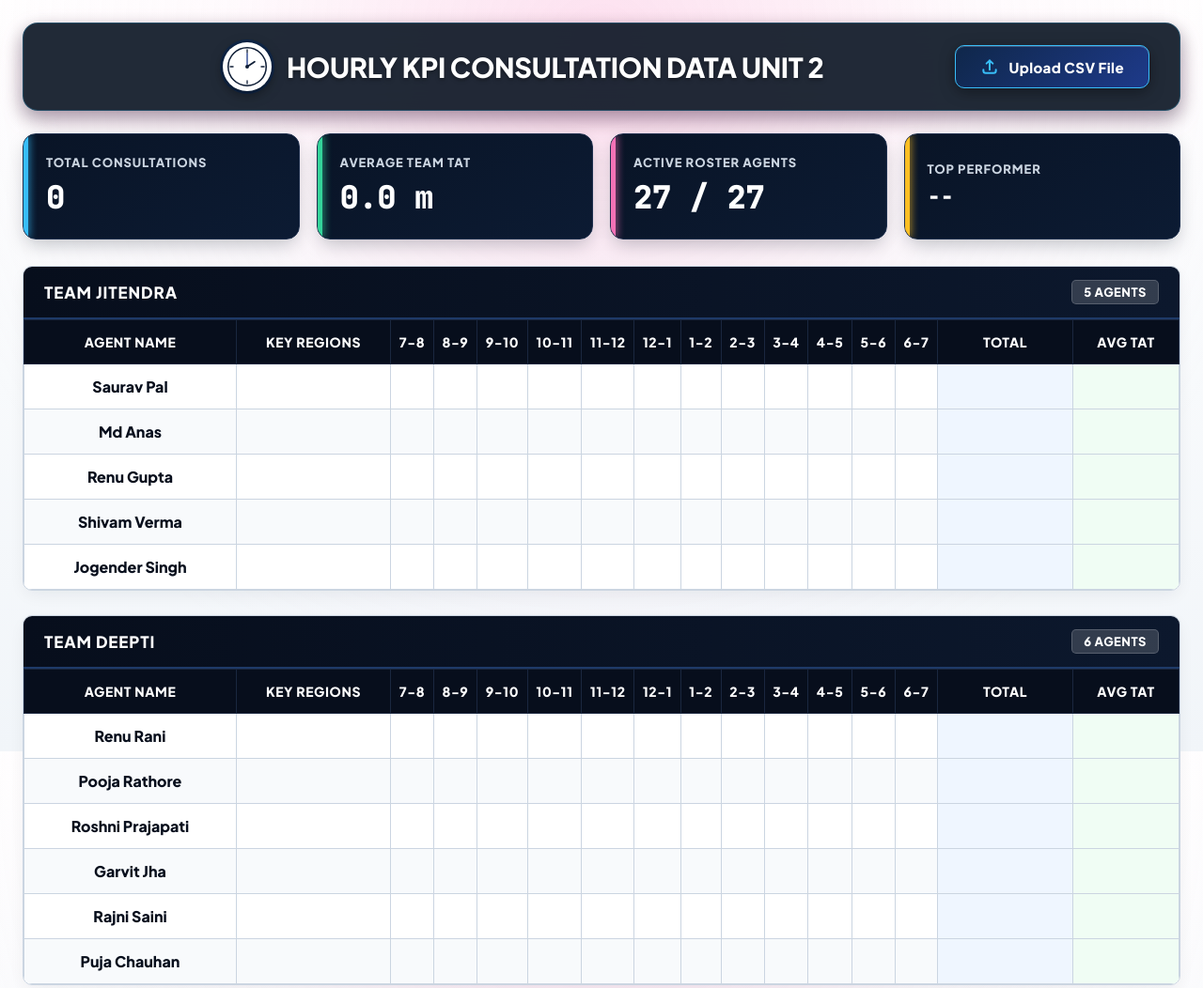
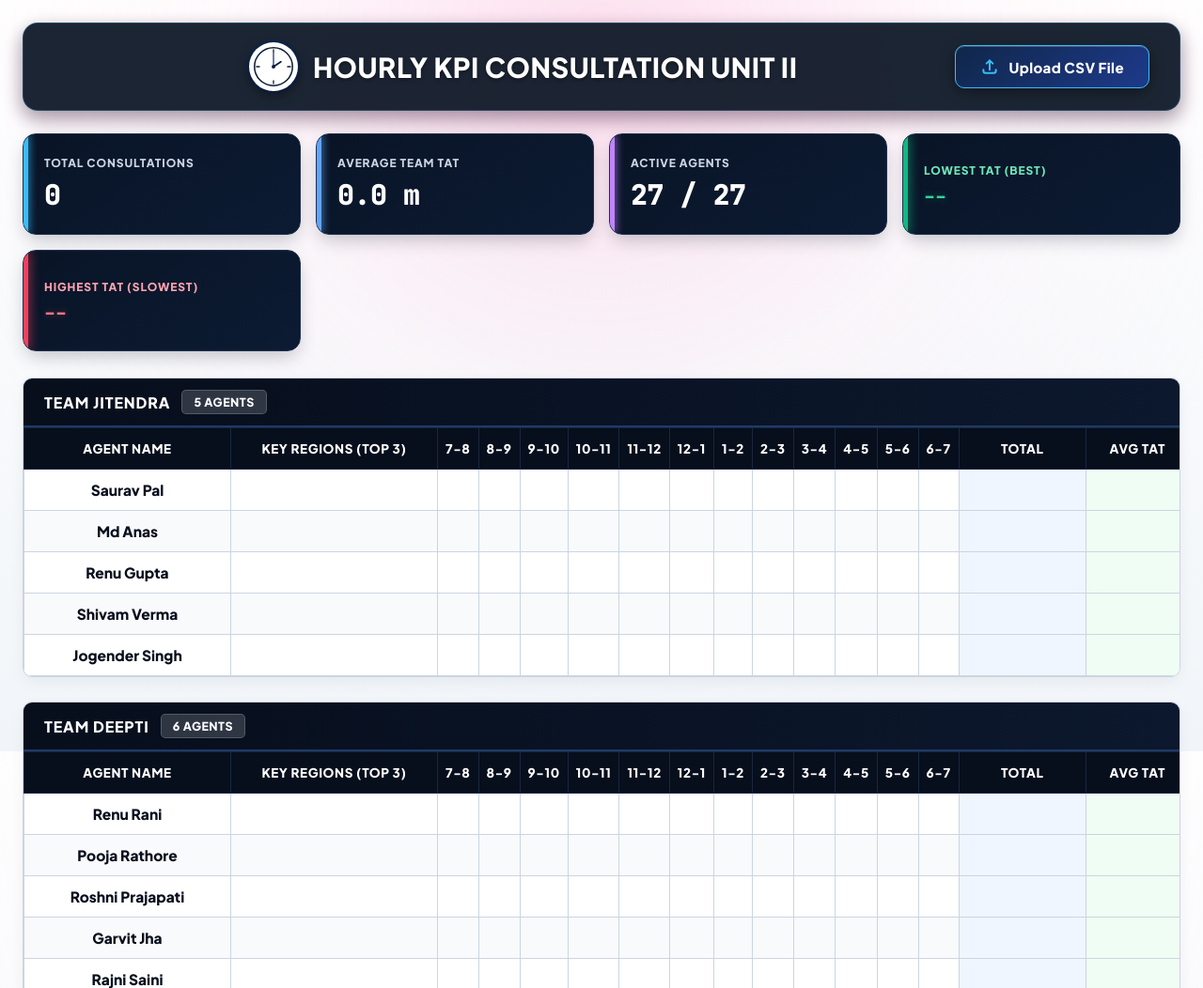
Before and after one commit to jitendra55651kr-hub/-Hourly-KPI-Consultation-UNIT-II, a plain HTML site: page index.html in a window 1280 px wide. Shown: the top 1052 px of the page at 94% size. Drawn offline with Linux system fonts and the light colour scheme.

Commit message:
Update index.html

```diff
--- a/index.html
+++ b/index.html
@@ -3,7 +3,7 @@
 <head>
   <meta charset="UTF-8">
   <meta name="viewport" content="width=device-width, initial-scale=1.0">
-  <title>HOURLY KPI CONSULTATION DATA UNIT 2</title>
+  <title>HOURLY KPI CONSULTATION  UNIT II</title>
   <link rel="preconnect" href="https://fonts.googleapis.com">
   <link rel="preconnect" href="https://fonts.gstatic.com" crossorigin>
   <link href="https://fonts.googleapis.com/css2?family=Plus+Jakarta+Sans:wght@700;800;900&family=JetBrains+Mono:wght@700;800;900&display=swap" rel="stylesheet">
@@ -13,12 +13,10 @@
       --navy-deep: #070e1c;
       --navy-card: #0c182d;
       --navy-card-border: #1e2f4d;
-      --navy-header: #091322;
       --pink-glow: rgba(244, 114, 182, 0.22);
       --accent-cyan: #38bdf8;
-      --accent-emerald: #34d399;
-      --accent-pink: #f472b6;
-      --accent-amber: #fbbf24;
+      --accent-emerald: #10b981;
+      --accent-rose: #f43f5e;
     }
 
     * {
@@ -40,13 +38,13 @@
     }
 
     .container {
-      max-width: 1820px;
+      max-width: 1840px;
       margin: 0 auto;
     }
 
     /* Top Command Header Bar */
     .top-bar {
-      background: rgba(9, 19, 34, 0.90);
+      background: rgba(9, 19, 34, 0.92);
       backdrop-filter: blur(16px);
       -webkit-backdrop-filter: blur(16px);
       border: 1px solid rgba(56, 189, 248, 0.25);
@@ -59,7 +57,6 @@
       gap: 20px;
       box-shadow: 0 10px 30px -5px rgba(244, 114, 182, 0.22), 0 8px 20px rgba(7, 14, 28, 0.4);
       margin-bottom: 24px;
-      position: relative;
     }
 
     .header-center-content {
@@ -71,7 +68,6 @@
       min-width: 320px;
     }
 
-    /* Watch: Pure White Dial, Navy Needles */
     .luxury-watch-white {
       width: 52px;
       height: 52px;
@@ -81,7 +77,6 @@
       align-items: center;
       justify-content: center;
       box-shadow: 0 4px 14px rgba(0, 0, 0, 0.45), 0 0 0 3px #0f274a;
-      position: relative;
       flex-shrink: 0;
     }
 
@@ -94,7 +89,7 @@
       font-size: 29px;
       font-weight: 900;
       color: #ffffff;
-      letter-spacing: -0.3px;
+      letter-spacing: 0.5px;
       text-shadow: 0 2px 4px rgba(0, 0, 0, 0.4);
     }
 
@@ -130,11 +125,11 @@
       color: #38bdf8;
     }
 
-    /* Clean Dark Navy KPI Board */
+    /* KPI Grid - 5 Cards Layout */
     .kpi-board {
       display: grid;
-      grid-template-columns: repeat(auto-fit, minmax(260px, 1fr));
-      gap: 18px;
+      grid-template-columns: repeat(auto-fit, minmax(240px, 1fr));
+      gap: 16px;
       margin-bottom: 28px;
     }
 
@@ -142,14 +137,14 @@
       background: linear-gradient(145deg, #091426 0%, #0c1b33 100%);
       border: 1px solid var(--navy-card-border);
       border-radius: 14px;
-      padding: 22px 24px;
+      padding: 20px 22px;
       box-shadow: 0 8px 20px -4px rgba(7, 14, 28, 0.25);
       position: relative;
       overflow: hidden;
       display: flex;
       flex-direction: column;
       justify-content: center;
-      min-height: 105px;
+      min-height: 108px;
     }
 
     .kpi-card-navy::before {
@@ -162,12 +157,13 @@
     }
 
     .card-cyan::before { background: var(--accent-cyan); box-shadow: 0 0 10px var(--accent-cyan); }
-    .card-emerald::before { background: var(--accent-emerald); box-shadow: 0 0 10px var(--accent-emerald); }
-    .card-pink::before { background: var(--accent-pink); box-shadow: 0 0 10px var(--accent-pink); }
-    .card-amber::before { background: var(--accent-amber); box-shadow: 0 0 10px var(--accent-amber); }
+    .card-blue::before { background: #60a5fa; box-shadow: 0 0 10px #60a5fa; }
+    .card-purple::before { background: #c084fc; box-shadow: 0 0 10px #c084fc; }
+    .card-green::before { background: var(--accent-emerald); box-shadow: 0 0 12px var(--accent-emerald); }
+    .card-red::before { background: var(--accent-rose); box-shadow: 0 0 12px var(--accent-rose); }
 
     .kpi-title {
-      font-size: 13px;
+      font-size: 12px;
       font-weight: 800;
       color: #cbd5e1;
       text-transform: uppercase;
@@ -176,11 +172,30 @@
 
     .kpi-number {
       font-family: 'JetBrains Mono', monospace;
-      font-size: 34px;
+      font-size: 30px;
       font-weight: 900;
       color: #ffffff;
       margin-top: 6px;
       letter-spacing: -0.5px;
+    }
+
+    .kpi-agent-name {
+      font-size: 19px;
+      font-weight: 900;
+      margin-top: 6px;
+      white-space: nowrap;
+      overflow: hidden;
+      text-overflow: ellipsis;
+    }
+
+    .text-best-green {
+      color: #34d399;
+      text-shadow: 0 0 10px rgba(52, 211, 153, 0.4);
+    }
+
+    .text-worst-red {
+      color: #fb7185;
+      text-shadow: 0 0 10px rgba(251, 113, 133, 0.4);
     }
 
     /* Team Panels & Data Tables */
@@ -196,19 +211,53 @@
     .team-title-banner {
       background: linear-gradient(90deg, #070e1c 0%, #0c182d 100%);
       color: #ffffff;
-      padding: 14px 22px;
-      font-size: 17px;
+      padding: 12px 22px;
+      font-size: 16px;
       font-weight: 900;
       letter-spacing: 0.9px;
       display: flex;
+      flex-wrap: wrap;
       justify-content: space-between;
       align-items: center;
+      gap: 12px;
       border-bottom: 2px solid #1e3a68;
+    }
+
+    .team-tat-stats {
+      display: flex;
+      align-items: center;
+      gap: 10px;
+    }
+
+    .tat-pill-green {
+      background: rgba(16, 185, 129, 0.16);
+      border: 1px solid rgba(16, 185, 129, 0.5);
+      color: #34d399;
+      font-size: 12px;
+      font-weight: 800;
+      padding: 4px 12px;
+      border-radius: 6px;
+      display: inline-flex;
+      align-items: center;
+      gap: 5px;
+    }
+
+    .tat-pill-red {
+      background: rgba(244, 63, 94, 0.16);
+      border: 1px solid rgba(244, 63, 94, 0.5);
+      color: #fb7185;
+      font-size: 12px;
+      font-weight: 800;
+      padding: 4px 12px;
+      border-radius: 6px;
+      display: inline-flex;
+      align-items: center;
+      gap: 5px;
     }
 
     .team-badge {
       background: rgba(255, 255, 255, 0.16);
-      font-size: 13px;
+      font-size: 12.5px;
       font-weight: 800;
       padding: 4px 12px;
       border-radius: 5px;
@@ -230,18 +279,18 @@
       background-color: #070e1c !important;
       color: #ffffff !important;
       font-weight: 900;
-      font-size: 14px;
+      font-size: 13.5px;
       letter-spacing: 0.6px;
-      padding: 14px 8px;
+      padding: 13px 8px;
       border: 1px solid #1a273f;
       white-space: nowrap;
       text-transform: uppercase;
     }
 
     tbody td {
-      padding: 13px 8px;
+      padding: 12px 8px;
       border: 1px solid #cbd5e1;
-      font-size: 16px;
+      font-size: 15.5px;
       font-weight: 800;
       font-family: 'JetBrains Mono', monospace;
       white-space: nowrap;
@@ -261,35 +310,34 @@
       font-family: 'Plus Jakarta Sans', sans-serif;
       font-weight: 800;
       color: #070e1c;
-      font-size: 16px;
+      font-size: 15.5px;
       min-width: 220px;
     }
 
     .col-region-tag {
       font-family: 'Plus Jakarta Sans', sans-serif;
-      font-size: 13.5px;
+      font-size: 13px;
       font-weight: 800;
       color: #334155;
-      min-width: 160px;
+      min-width: 220px;
       text-align: center;
     }
 
     .region-pill {
       background: #f1f5f9;
       border: 1px solid #cbd5e1;
-      padding: 5px 12px;
+      padding: 4px 10px;
       border-radius: 6px;
       display: inline-block;
+      line-height: 1.4;
     }
 
-    /* Clickable interactive cells */
     .cell-val-active {
       font-weight: 900;
-      font-size: 16.5px;
+      font-size: 16px;
       color: #070e1c;
       background-color: rgba(244, 114, 182, 0.08);
       cursor: pointer;
-      position: relative;
     }
 
     .cell-val-active:hover {
@@ -297,32 +345,23 @@
       color: #ffffff !important;
       transform: scale(1.05);
       box-shadow: 0 4px 10px rgba(244, 114, 182, 0.4);
-      z-index: 10;
-    }
-
-    .cell-val-blank {
-      /* Clean blank cell */
     }
 
     .col-total-summary {
       background-color: #eff6ff !important;
       font-weight: 900;
-      font-size: 17px;
+      font-size: 16.5px;
       color: #1d4ed8;
-      min-width: 140px;
-      padding: 10px 14px;
+      min-width: 135px;
+      padding: 8px 12px;
       cursor: pointer;
-    }
-
-    .col-total-summary:hover {
-      background-color: #dbeafe !important;
     }
 
     .spark-wrap {
       display: flex;
       flex-direction: column;
       align-items: center;
-      gap: 5px;
+      gap: 4px;
     }
 
     .spark-bar-bg {
@@ -347,7 +386,7 @@
       min-width: 110px;
     }
 
-    /* Drill-down Detail Modal / Section */
+    /* Drilldown Table Section */
     #drilldownSection {
       display: none;
       background: #ffffff;
@@ -356,12 +395,6 @@
       overflow: hidden;
       margin-top: 30px;
       box-shadow: 0 14px 35px -5px rgba(15, 23, 42, 0.25);
-      animation: slideDown 0.3s ease;
-    }
-
-    @keyframes slideDown {
-      from { opacity: 0; transform: translateY(-10px); }
-      to { opacity: 1; transform: translateY(0); }
     }
 
     .drill-header {
@@ -401,7 +434,6 @@
       font-size: 13px;
       font-weight: 800;
       cursor: pointer;
-      transition: background 0.2s;
     }
 
     .btn-close-drill:hover {
@@ -443,7 +475,7 @@
             <circle cx="50" cy="50" r="4.5" fill="#0f1e36" />
           </svg>
         </div>
-        <h1 class="main-heading">HOURLY KPI CONSULTATION DATA UNIT 2</h1>
+        <h1 class="main-heading">HOURLY KPI CONSULTATION  UNIT II</h1>
       </div>
 
       <div>
@@ -457,23 +489,27 @@
       </div>
     </header>
 
-    <!-- Clean Dark Navy KPI Board -->
+    <!-- Top KPI Board with Dual Min/Max TAT Cards -->
     <section class="kpi-board">
       <div class="kpi-card-navy card-cyan">
         <div class="kpi-title">Total Consultations</div>
         <div id="statTotal" class="kpi-number">0</div>
       </div>
-      <div class="kpi-card-navy card-emerald">
+      <div class="kpi-card-navy card-blue">
         <div class="kpi-title">Average Team TAT</div>
         <div id="statTat" class="kpi-number">0.0 m</div>
       </div>
-      <div class="kpi-card-navy card-pink">
-        <div class="kpi-title">Active Roster Agents</div>
+      <div class="kpi-card-navy card-purple">
+        <div class="kpi-title">Active Agents</div>
         <div id="statAgents" class="kpi-number">27 / 27</div>
       </div>
-      <div class="kpi-card-navy card-amber">
-        <div class="kpi-title">Top Performer</div>
-        <div id="statTop" class="kpi-number" style="font-size: 24px;">--</div>
+      <div class="kpi-card-navy card-green">
+        <div class="kpi-title" style="color: #6ee7b7;">Lowest TAT (Best)</div>
+        <div id="statLowestAgent" class="kpi-agent-name text-best-green">--</div>
+      </div>
+      <div class="kpi-card-navy card-red">
+        <div class="kpi-title" style="color: #fda4af;">Highest TAT (Slowest)</div>
+        <div id="statHighestAgent" class="kpi-agent-name text-worst-red">--</div>
       </div>
     </section>
 
@@ -506,7 +542,7 @@
             </tr>
           </thead>
           <tbody id="drillTableBody">
-            <!-- Injected on click -->
+            <!-- Populated dynamically on click -->
           </tbody>
         </table>
       </div>
@@ -572,7 +608,7 @@
 
     const SLOTS = ["7-8", "8-9", "9-10", "10-11", "11-12", "12-1", "1-2", "2-3", "3-4", "4-5", "5-6", "6-7"];
     let currentDataset = [];
-    let agentCaseStore = {}; // Global store for click drilldown: agentCaseStore[agentName][slot] = [cases]
+    let agentCaseStore = {};
 
     function buildEmptyState() {
       agentCaseStore = {};
@@ -602,17 +638,37 @@
       let tatCount = 0;
       let totalAgents = 0;
       let maxIndividualTotal = 1;
-      let topAgent = { name: "--", total: 0 };
+
+      // Overall Min/Max Tracking
+      let globalMinAgent = { name: "--", tat: 9999 };
+      let globalMaxAgent = { name: "--", tat: -1 };
 
       currentDataset.forEach(team => {
         team.members.forEach(member => {
           if (member.total > maxIndividualTotal) maxIndividualTotal = member.total;
+          const tatNum = parseFloat(member.tat) || 0;
+          if (tatNum > 0) {
+            if (tatNum < globalMinAgent.tat) globalMinAgent = { name: member.name, tat: tatNum };
+            if (tatNum > globalMaxAgent.tat) globalMaxAgent = { name: member.name, tat: tatNum };
+          }
         });
       });
 
       currentDataset.forEach(team => {
         const teamBox = document.createElement("div");
         teamBox.className = "team-panel";
+
+        // Find min/max for this specific team
+        let teamMin = { name: "--", tat: 9999 };
+        let teamMax = { name: "--", tat: -1 };
+
+        team.members.forEach(m => {
+          const t = parseFloat(m.tat) || 0;
+          if (t > 0) {
+            if (t < teamMin.tat) teamMin = { name: m.name, tat: t };
+            if (t > teamMax.tat) teamMax = { name: m.name, tat: t };
+          }
+        });
 
         let rowsHtml = "";
         team.members.forEach(member => {
@@ -625,11 +681,7 @@
             tatCount++;
           }
 
-          if (member.total > topAgent.total) {
-            topAgent = { name: member.name, total: member.total };
-          }
-
-          // Slot cells: If > 0, make clickable
+          // Slot cells
           const slotCells = SLOTS.map(s => {
             const val = member.hours[s] || 0;
             if (val > 0) {
@@ -663,20 +715,31 @@
           `;
         });
 
+        // Team Min & Max Banner Badges
+        const teamTatHtml = teamMin.tat !== 9999 ? `
+          <div class="team-tat-stats">
+            <span class="tat-pill-green">★ Best: ${teamMin.name} (${teamMin.tat}m)</span>
+            <span class="tat-pill-red">⚠ Slowest: ${teamMax.name} (${teamMax.tat}m)</span>
+          </div>
+        ` : '';
+
         teamBox.innerHTML = `
           <div class="team-title-banner">
-            <span>${team.team}</span>
-            <span class="team-badge">${team.members.length} AGENTS</span>
+            <div style="display:flex; align-items:center; gap:12px;">
+              <span>${team.team}</span>
+              <span class="team-badge">${team.members.length} AGENTS</span>
+            </div>
+            ${teamTatHtml}
           </div>
           <div class="table-container">
             <table>
               <thead>
                 <tr>
                   <th style="min-width: 220px;">AGENT NAME</th>
-                  <th style="min-width: 160px;">KEY REGIONS</th>
+                  <th style="min-width: 220px;">KEY REGIONS (TOP 3)</th>
                   <th>7-8</th><th>8-9</th><th>9-10</th><th>10-11</th><th>11-12</th><th>12-1</th>
                   <th>1-2</th><th>2-3</th><th>3-4</th><th>4-5</th><th>5-6</th><th>6-7</th>
-                  <th style="background-color: #070e1c !important; min-width: 140px;">TOTAL</th>
+                  <th style="background-color: #070e1c !important; min-width: 135px;">TOTAL</th>
                   <th style="background-color: #070e1c !important; min-width: 110px;">AVG TAT</th>
                 </tr>
               </thead>
@@ -694,10 +757,11 @@
       document.getElementById("statTotal").innerText = grandTotal.toLocaleString();
       document.getElementById("statTat").innerText = tatCount > 0 ? `${(sumTat / tatCount).toFixed(1)} m` : "0.0 m";
       document.getElementById("statAgents").innerText = `${totalAgents} / 27`;
-      document.getElementById("statTop").innerText = topAgent.total > 0 ? topAgent.name : "--";
+
+      document.getElementById("statLowestAgent").innerText = globalMinAgent.tat !== 9999 ? `${globalMinAgent.name} (${globalMinAgent.tat}m)` : "--";
+      document.getElementById("statHighestAgent").innerText = globalMaxAgent.tat !== -1 ? `${globalMaxAgent.name} (${globalMaxAgent.tat}m)` : "--";
     }
 
-    // Interactive Drilldown Handler
     function openDrilldown(agentName, slot) {
       const section = document.getElementById("drilldownSection");
       const titleText = document.getElementById("drillTitleText");
@@ -852,7 +916,7 @@
     }
 
     function processRawRows(rows) {
-      agentCaseStore = {}; // Reset case storage
+      agentCaseStore = {};
 
       currentDataset = ROSTER.map(team => ({
         team: team.team,
@@ -868,7 +932,6 @@
             SLOTS.forEach(s => agentCaseStore[agentObj.name][s] = []);
           }
 
-          // Filter matching agent rows
           const matches = rows.filter(r => {
             const medAgent = (r["Med Agent"] || "").toLowerCase().trim();
             const empCode = (r["Med Agent Emp Code"] || "").toLowerCase().trim();
@@ -898,10 +961,8 @@
               tatCount++;
             }
 
-            // Extract Doctor Name
             let doctorName = (row["Doc Consult"] || row["Scheduled Doc"] || row["Docs"] || "").replace(/,/g, '').trim();
 
-            // Store full case details for click drilldown
             agentCaseStore[agentObj.name][slot].push({
               emr: row["EMR #"] || row["Member Id"] || "-",
               doctor: doctorName || "-",
@@ -917,8 +978,9 @@
 
           const totalOutput = Object.values(hours).reduce((a, b) => a + b, 0);
 
+          // Top 3 dominant regions by volume
           const sortedRegions = Object.keys(regionMap).sort((a, b) => regionMap[b] - regionMap[a]);
-          const displayRegion = sortedRegions.length > 0 ? sortedRegions.slice(0, 2).join(", ") : "";
+          const displayRegion = sortedRegions.length > 0 ? sortedRegions.slice(0, 3).join(", ") : "";
 
           const avgTat = tatCount > 0 ? (tatSum / tatCount).toFixed(1) : "";
 
```
